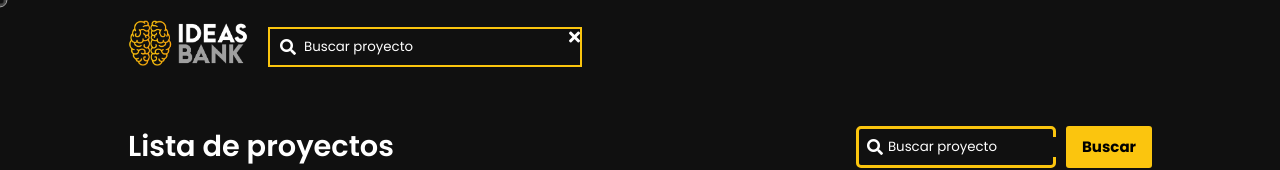
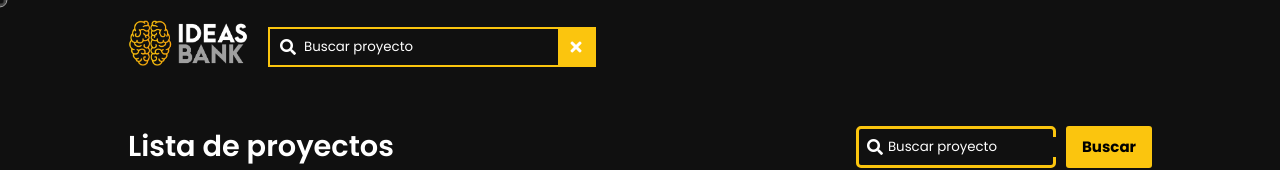
Before and after one commit to jeanpierregomez/bancoideas, a React (Create React App) app: page /project-list in a window 1280 px wide. Both pictures are taken after a click on the item "Buscar". Shown: the top 170 px of the page. Built offline with nearby package versions, Linux system fonts and the light colour scheme.

Commit message:
corrgiendo estilos de inputsearch

```diff
--- a/src/components/Layout/InputSearch/InputSearch.css
+++ b/src/components/Layout/InputSearch/InputSearch.css
@@ -6,6 +6,7 @@
 .is-div__lbl {
 	align-items: center;
 	display: flex;
+	width: 18rem;
 }
 .is-div__lbl i {
 	color: #ffffff;
@@ -21,3 +22,11 @@
 .is-div__lbl--input::-webkit-input-placeholder {
 	color: #ffffff;
 }
+.is-div > i {
+	align-items: center;
+	background-color: var(--yellow);
+	display: flex;
+	justify-content: center;
+	height: 36px;
+	width: 36px;
+}
```
